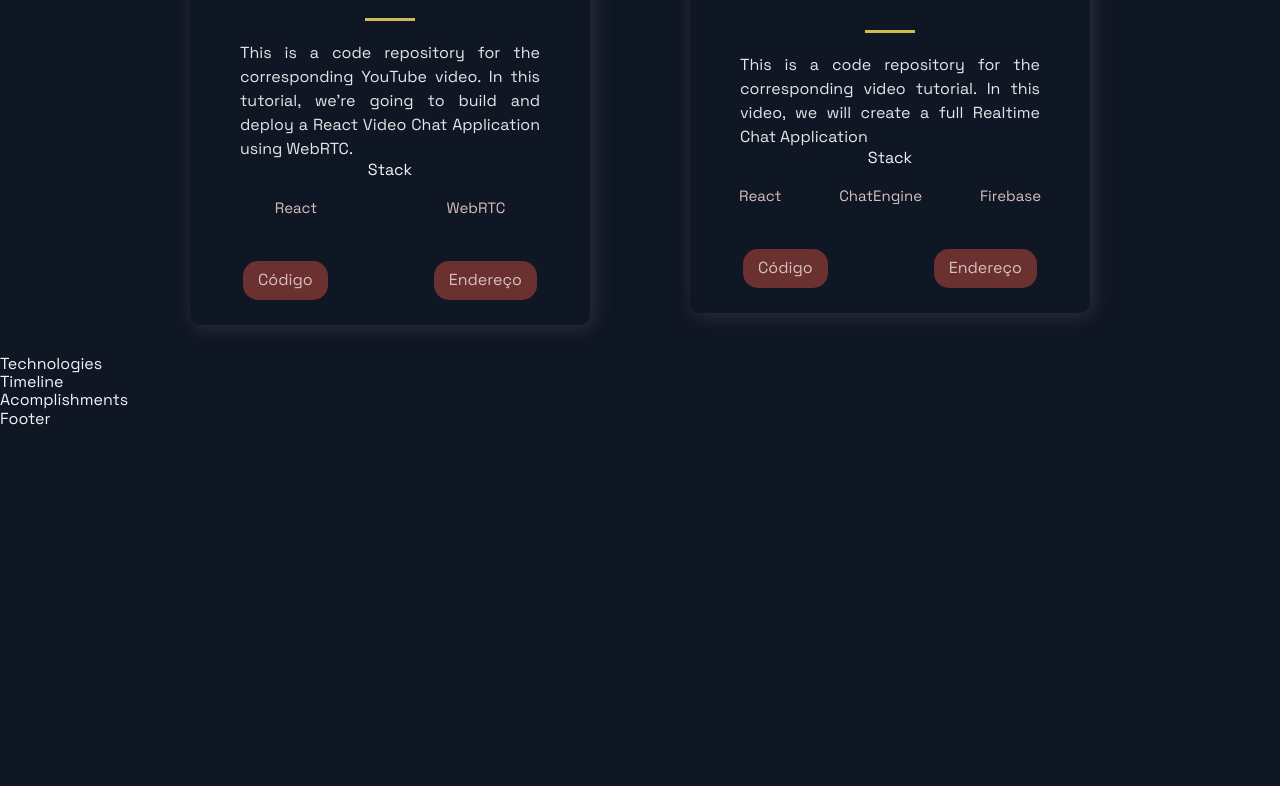
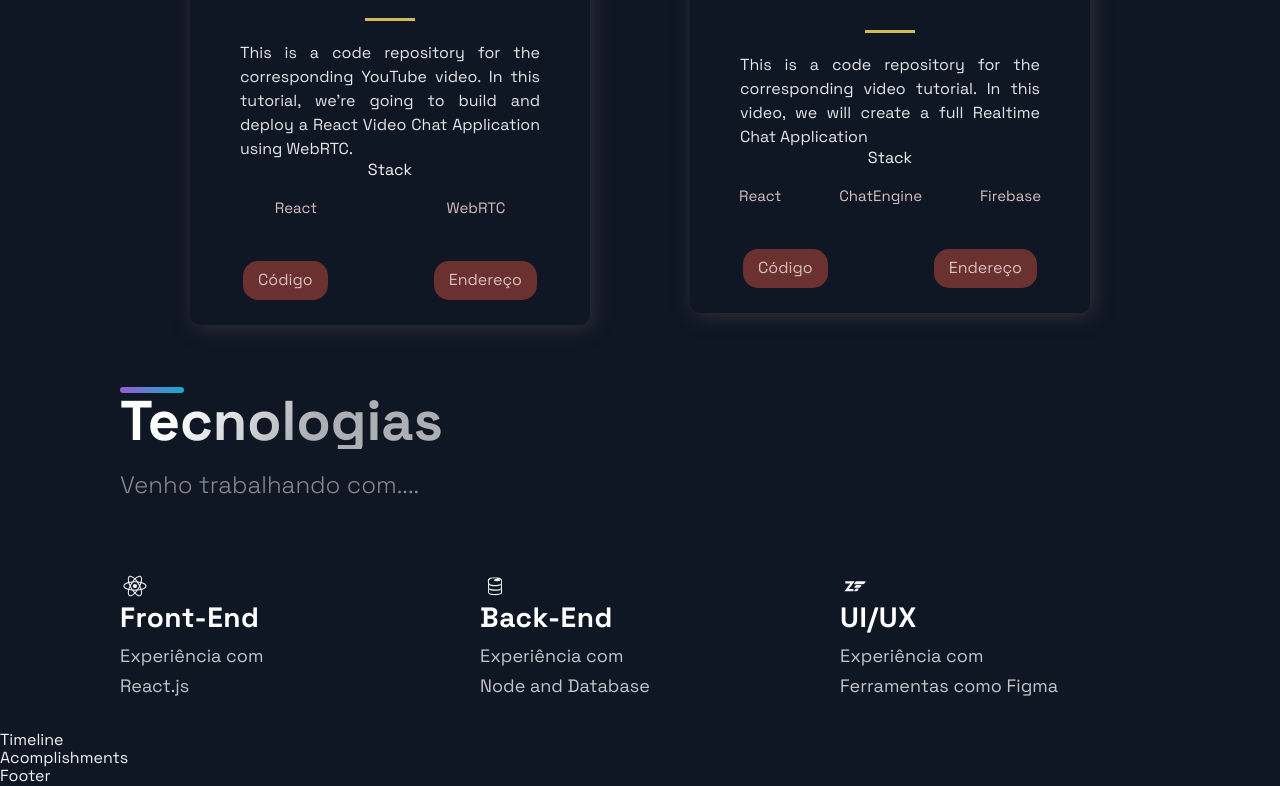
Before and after one commit to guifrribeiro/portfolio, a Next.js app: page / in a window 1280 px wide. Shown: the part 1838-2624 px from the top of the page. Before the commit the page ends 2267 px from the top, so only its background shows below. Built offline with nearby package versions, Linux system fonts and the light colour scheme.

Commit message:
Technologies component

```diff
--- a/src/components/Technologies/Technologies.js
+++ b/src/components/Technologies/Technologies.js
@@ -1,12 +1,59 @@
 import React from 'react';
 import { DiFirebase, DiReact, DiZend } from 'react-icons/di';
-import { Section, SectionDivider, SectionText, SectionTitle } from '../../styles/GlobalComponents';
-import { List, ListContainer, ListItem, ListParagraph, ListTitle } from './TechnologiesStyles';
+import {
+  Section,
+  SectionDivider,
+  SectionText,
+  SectionTitle
+} from '../../styles/GlobalComponents';
+import {
+  List,
+  ListContainer,
+  ListItem,
+  ListParagraph,
+  ListTitle
+} from './TechnologiesStyles';
 
 const Technologies = () =>  (
-  <div>
-    Technologies
-  </div>
+  <Section id="tech">
+    <SectionDivider />
+    <SectionTitle>Tecnologias</SectionTitle>
+    <SectionText>
+      Venho trabalhando com....
+    </SectionText>
+    <List>
+      <ListItem>
+        <DiReact size="3rem" />
+        <ListContainer>
+          <ListTitle>Front-End</ListTitle>
+          <ListParagraph>
+            Experiência com <br />
+            React.js
+          </ListParagraph>
+        </ListContainer>
+      </ListItem>
+      <ListItem>
+        <DiFirebase size="3rem" />
+        <ListContainer>
+          <ListTitle>Back-End</ListTitle>
+          <ListParagraph>
+            Experiência com <br />
+            Node and Database
+          </ListParagraph>
+        </ListContainer>
+      </ListItem>
+      <ListItem>
+        <DiZend size="3rem" />
+        <ListContainer>
+          <ListTitle>UI/UX</ListTitle>
+          <ListParagraph>
+            Experiência com <br />
+            Ferramentas como Figma
+          </ListParagraph>
+        </ListContainer>
+      </ListItem>
+    </List>
+  </Section>
 );
 
 export default Technologies;
```
